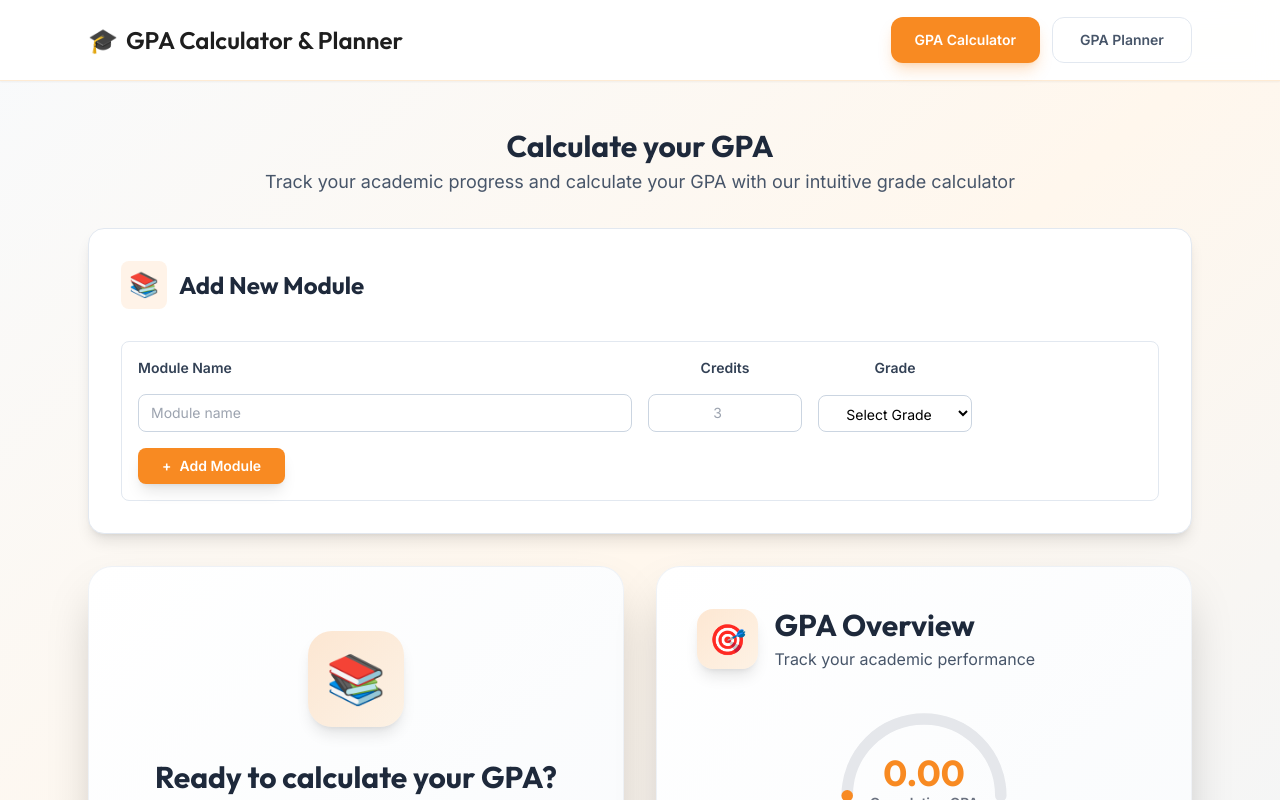
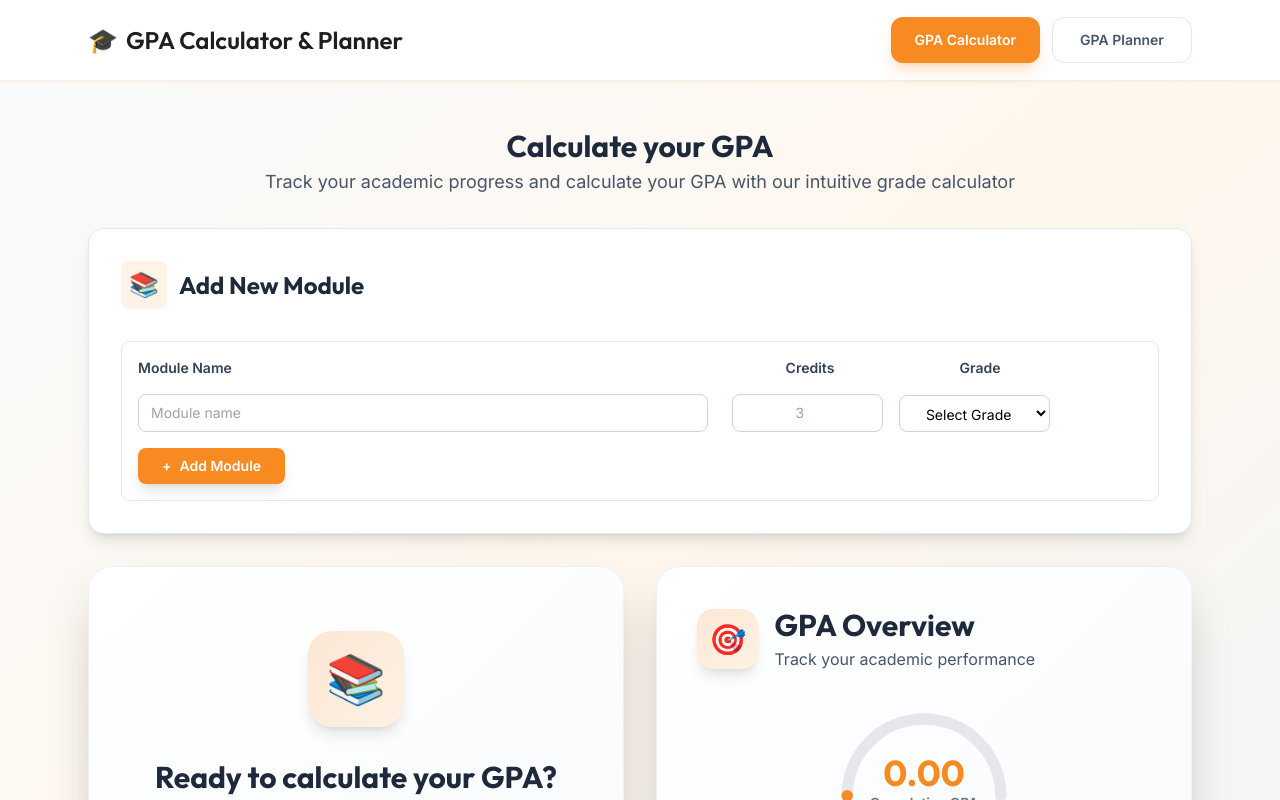
Before and after one commit to Danidu-Muhandiram/GPA-Calculator, a React (Create React App) app: page / in a window 1280 px wide. Shown: the top 800 px of the page. Built offline with nearby package versions, Linux system fonts and the light colour scheme.

Commit message:
adjust column spans and spacing for improved design

```diff
--- a/src/components/GpaCalculator.tsx
+++ b/src/components/GpaCalculator.tsx
@@ -152,7 +152,7 @@ const GpaCalculator: React.FC = () => {
         <div className="bg-white rounded-lg border border-slate-200 p-4">
           {/* Headers */}
           <div className="grid grid-cols-12 gap-4 mb-4">
-            <div className="col-span-6">
+            <div className="col-span-7">
               <h4 className="text-sm font-semibold text-slate-700">Module Name</h4>
             </div>
             <div className="col-span-2 text-center">
@@ -161,14 +161,14 @@ const GpaCalculator: React.FC = () => {
             <div className="col-span-2 text-center">
               <h4 className="text-sm font-semibold text-slate-700">Grade</h4>
             </div>
-            <div className="col-span-2"></div>
+            <div className="col-span-1"></div>
           </div>
 
           {/* Module Rows */}
           {formSets.map((formSet, index) => (
-            <div key={formSet.id} className="grid grid-cols-12 gap-4 mb-4 items-center">
+            <div key={formSet.id} className="grid grid-cols-12 mb-4 items-center">
               {/* Module Name Input */}
-              <div className="col-span-6">
+              <div className="col-span-7 pr-4">
                 <input
                   type="text"
                   value={formSet.module.name}
@@ -179,7 +179,7 @@ const GpaCalculator: React.FC = () => {
               </div>
 
               {/* Credits Input */}
-              <div className="col-span-2">
+              <div className="col-span-2 px-2">
                 <input
                   type="number"
                   value={formSet.module.credits || ''}
@@ -192,7 +192,7 @@ const GpaCalculator: React.FC = () => {
               </div>
 
               {/* Grade Select */}
-              <div className="col-span-2">
+              <div className="col-span-2 px-2">
                 <select
                   value={formSet.module.grade}
                   onChange={(e) => updateFormSet(formSet.id, 'grade', e.target.value)}
@@ -215,7 +215,7 @@ const GpaCalculator: React.FC = () => {
               </div>
 
               {/* Remove Button */}
-              <div className="col-span-2 flex justify-end">
+              <div className="col-span-1 flex justify-center">
                 {formSets.length > 1 && (
                   <button
                     onClick={() => removeFormSet(formSet.id)}
```
